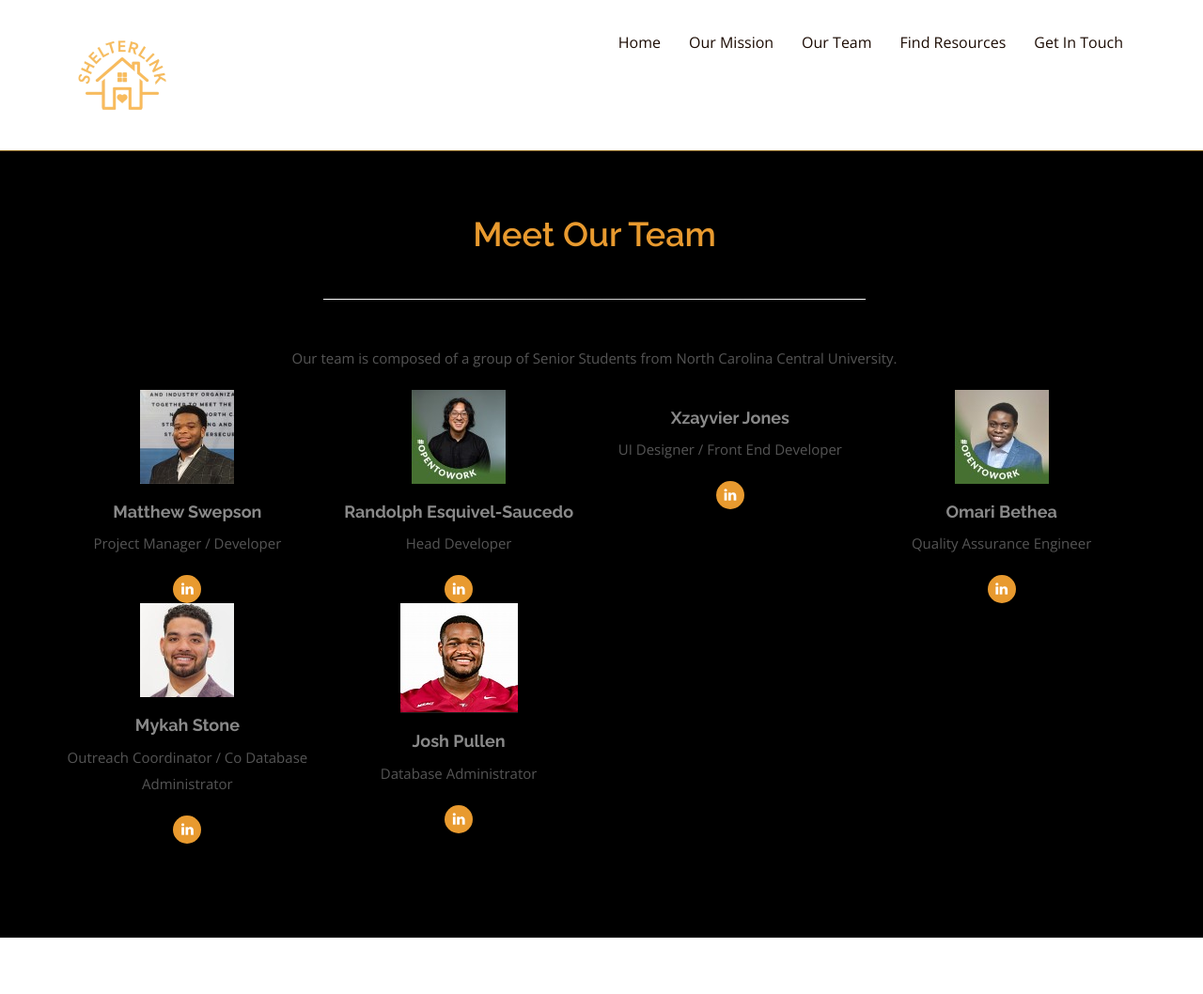
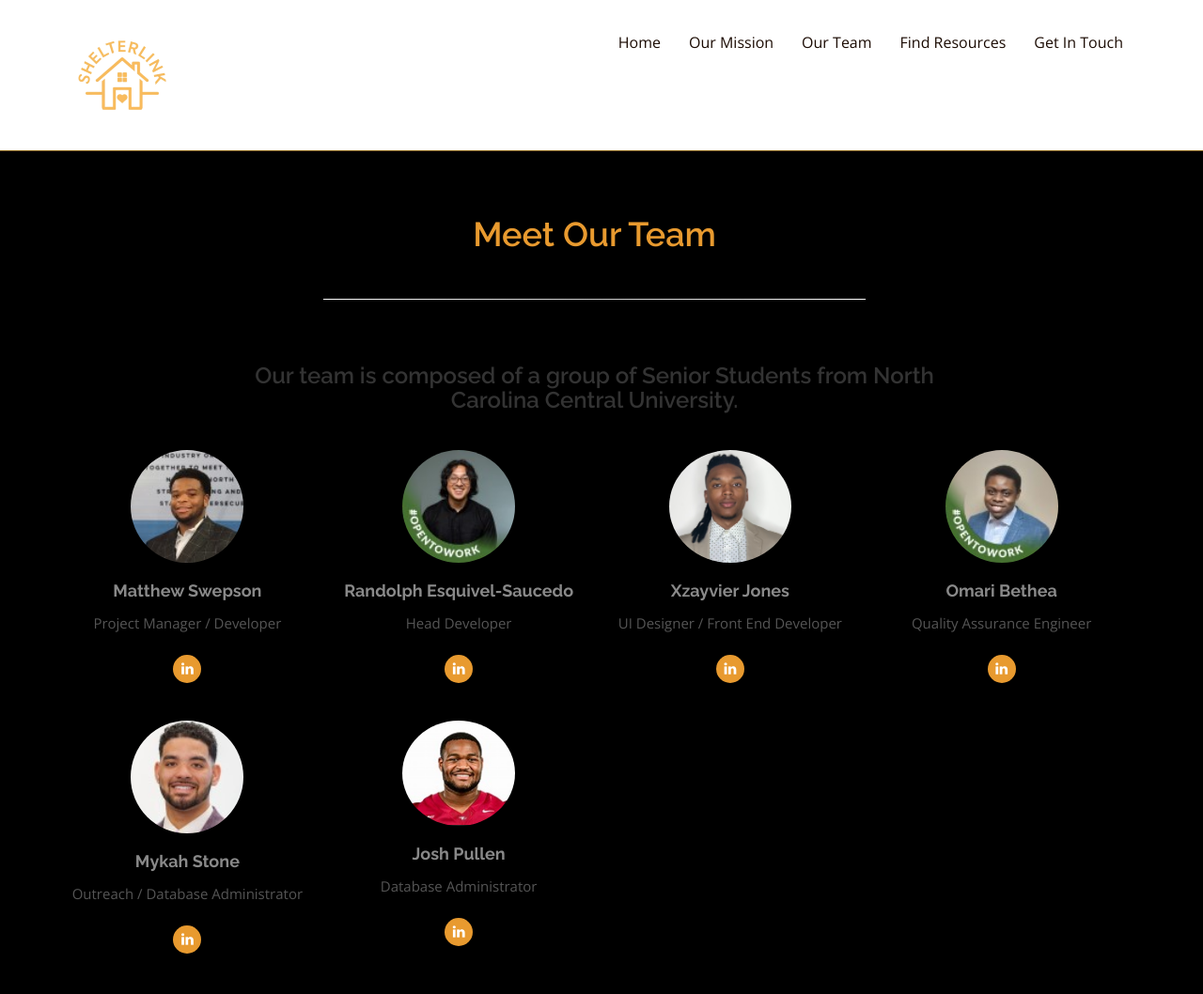
Before and after one commit to matt24027/CapstoneProject, a website: page public/our-team.html in a window 1280 px wide. Shown: the whole page at 94% size. Before the commit the page ends 998 px from the top, so only its background shows below. Drawn offline with nearby package versions, Linux system fonts and the light colour scheme.

Commit message:
final touches

```diff
--- a/public/our-team.html
+++ b/public/our-team.html
@@ -47,39 +47,40 @@
       <h2 class="centered" style="margin-bottom: 40px; margin-top: 30px;">Meet Our Team</h2>
       <hr>
       <div class="col-lg-8 col-lg-offset-2 centered">
-        <p>Our team is composed of a group of Senior Students from North Carolina Central University.</p>
+        <h3 style=" margin-bottom: 40px;font-size:  1.5em;">Our team is composed of a group of Senior Students from North Carolina Central University.</h3>
       </div>
       <div class="col-lg-3 centered">
-        <img src="assets/img/about/Matt.jpg" alt="Headshot">
+        <img src="assets/img/about/Matt.jpg" alt="Headshot"style="width: 120px; height: auto; border-radius: 50%;">
         <h4><strong>Matthew Swepson</strong></h4>
         <p>Project Manager / Developer</p>
-        <a href="#"><i class="fa fa-linkedin"></i></a>
+        <a href="#"><i class="fa fa-linkedin"style=" margin-bottom: 40px;"></i></a>
       </div>
       <div class="col-lg-3 centered">
-        <img src="assets/img/about/Randy.jpg" alt="Headshot">
+        <img src="assets/img/about/Randy.jpg" alt="Headshot"style="width: 120px; height: auto; border-radius: 50%;">
         <h4><strong>Randolph Esquivel-Saucedo</strong></h4>
         <p>Head Developer</p>
-        <a href="#"><i class="fa fa-linkedin"></i></a>
+        <a href="#"><i class="fa fa-linkedin" style=" margin-bottom: 40px;"></i></a>
       </div>
       <div class="col-lg-3 centered">
+        <img src="assets/img/about/xzayvier.png" alt="Headshot" style="width: 130px; height: 120px; border-radius: 50%;">
         <h4><strong>Xzayvier Jones</strong></h4>
         <p>UI Designer / Front End Developer</p>
-        <a href="#"><i class="fa fa-linkedin"></i></a>
+        <a href="#"><i class="fa fa-linkedin"style=" margin-bottom: 40px;"></i></a>
       </div>
       <div class="col-lg-3 centered">
-        <img src="assets/img/about/omari.jpg" alt="Headshot">
+        <img src="assets/img/about/omari.jpg" alt="Headshot"style="width: 120px; height: auto; border-radius: 50%;">
         <h4><strong>Omari Bethea</strong></h4>
         <p>Quality Assurance Engineer</p>
-        <a href="#"><i class="fa fa-linkedin"></i></a>
+        <a href="#"><i class="fa fa-linkedin"style=" margin-bottom: 40px;"></i></a>
       </div>
       <div class="col-lg-3 centered ">
-        <img src="assets/img/about/Mykah.jpg" alt="Headshot">
+        <img src="assets/img/about/Mykah.jpg" alt="Headshot"style="width: 120px; height: auto; border-radius: 50%;">
         <h4><strong>Mykah Stone</strong></h4>
-        <p>Outreach Coordinator / Co Database Administrator</p>
-        <a href="#"><i class="fa fa-linkedin"></i></a>
+        <p>Outreach / Database Administrator</p>
+        <a href="#"><i class="fa fa-linkedin"style=" margin-bottom: 40px;"></i></a>
       </div>
       <div class="col-lg-3 centered">
-        <img src="assets/img/about/josh.png" alt="Headshot">
+        <img src="assets/img/about/josh.png" alt="Headshot"style="width: 120px; height: auto; border-radius: 50%;">
         <h4><strong>Josh Pullen</strong></h4>
         <p>Database Administrator</p>
         <a href="#"><i class="fa fa-linkedin"></i></a>
```
Also changed, not shown: public/our-mission.html (+2 -2 lines), public/assets/img/about/xzayvier.png (added).
